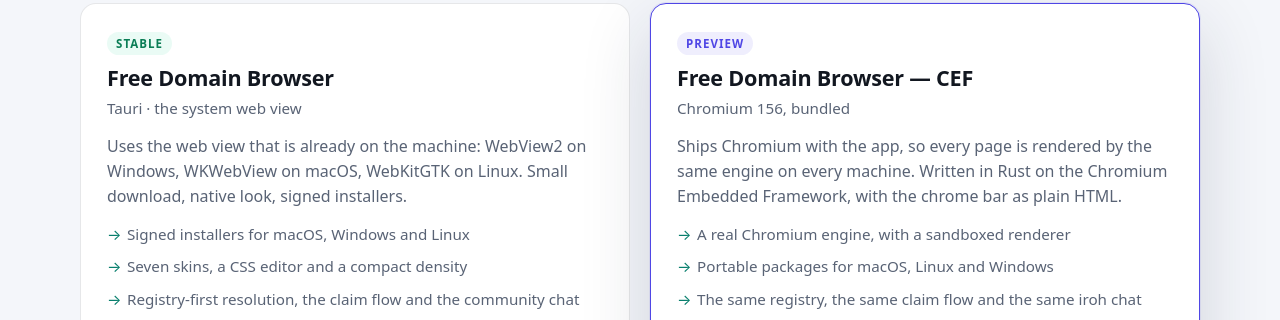
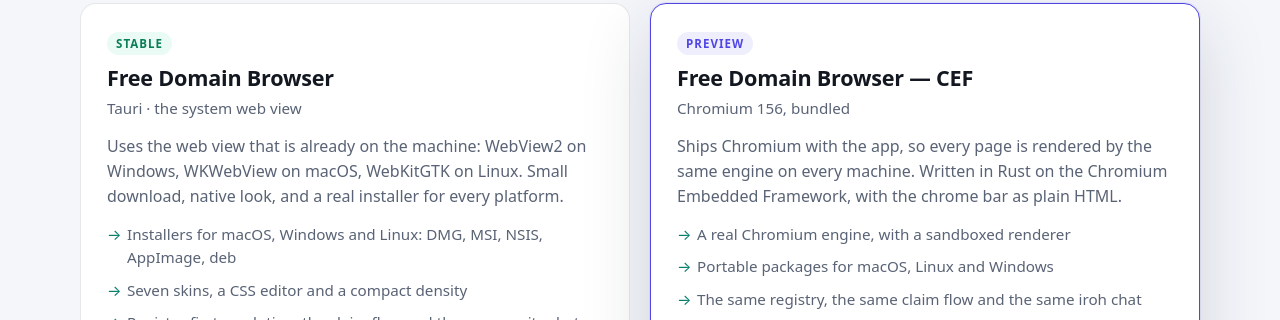
Before and after one commit to free-domain-name/free-domain-name.github.io, a plain HTML site: page index.html in a window 1280 px wide. Shown: the part 940-1260 px from the top of the page. Drawn offline with Linux system fonts and the light colour scheme; no server answers.

```diff
--- a/index.html
+++ b/index.html
@@ -126,10 +126,10 @@
             </div>
             <p>
               Uses the web view that is already on the machine: WebView2 on Windows, WKWebView on macOS,
-              WebKitGTK on Linux. Small download, native look, signed installers.
+              WebKitGTK on Linux. Small download, native look, and a real installer for every platform.
             </p>
             <ul class="build-list">
-              <li>Signed installers for macOS, Windows and Linux</li>
+              <li>Installers for macOS, Windows and Linux: DMG, MSI, NSIS, AppImage, deb</li>
               <li>Seven skins, a CSS editor and a compact density</li>
               <li>Registry-first resolution, the claim flow and the community chat</li>
             </ul>
```
Also changed, not shown: 1 other file.
